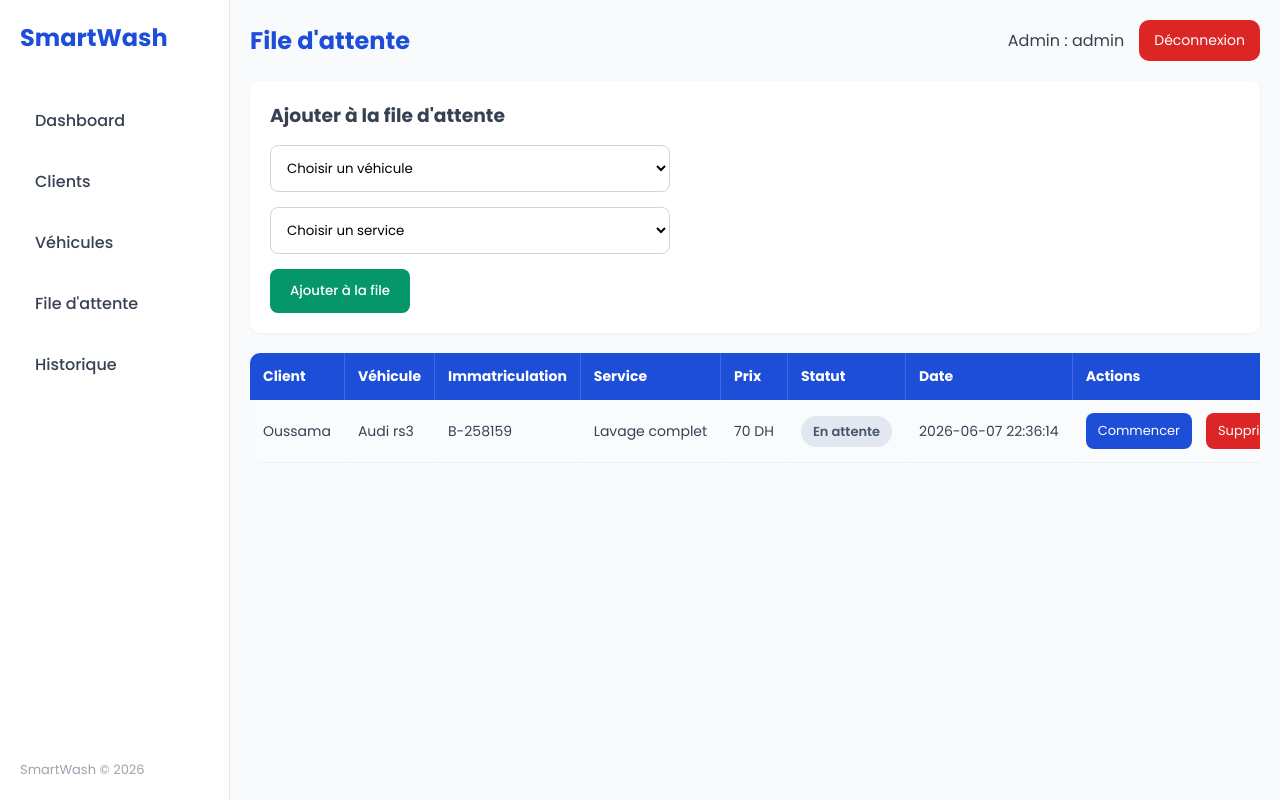
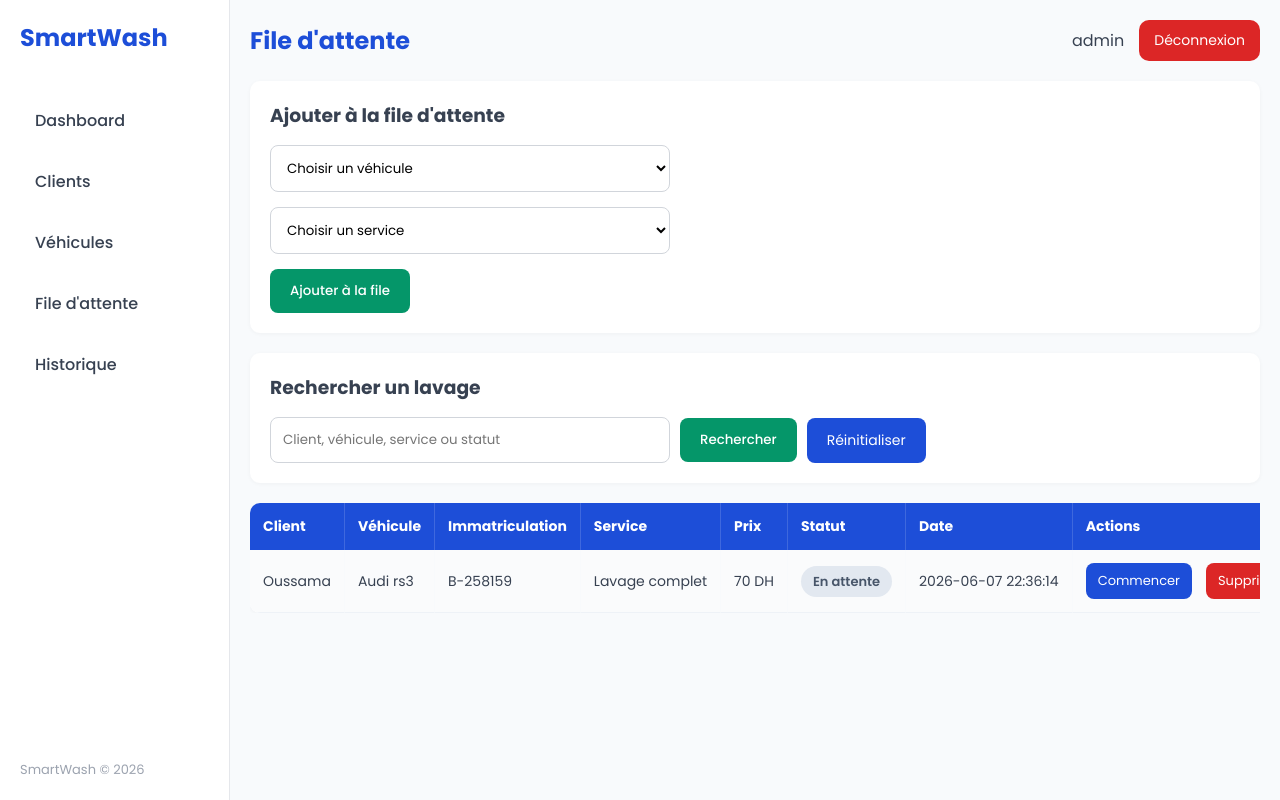
Before and after one commit to medalae0005/PFE, a PHP site: page /queue.php in a window 1280 px wide. Run offline with PHP 8.4, Linux system fonts and the light colour scheme; a user stored in the database is signed in; data comes from the database, SQL or seed files in the repository.

Commit message:
Enhance input validation and security in queue.php
Added input validation and error handling for adding a wash to the queue. Improved HTML output security by escaping variables.

```diff
--- a/SmartWash/pages/queue.php
+++ b/SmartWash/pages/queue.php
@@ -14,15 +14,31 @@ require '../config/database.php';
 // Ajouter un lavage à la file d'attente
 if (isset($_POST['ajouter'])) {
 
-    $id_voiture = $_POST['id_voiture'];
-    $id_service = $_POST['id_service'];
+    $id_voiture = trim($_POST['id_voiture']);
+    $id_service = trim($_POST['id_service']);
+
+    if ($id_voiture === '' || $id_service === '') {
+
+        $_SESSION['message'] = "Veuillez choisir un véhicule et un service.";
+
+    } else {
+
+        try {
 
             $sql = "INSERT INTO lavages(id_voiture, id_service) VALUES(?, ?)";
             $stmt = $pdo->prepare($sql);
             $stmt->execute([$id_voiture, $id_service]);
 
+            $_SESSION['message'] = "Le lavage a été ajouté à la file d'attente.";
+
             header("Location: queue.php");
             exit();
+
+        } catch (PDOException $e) {
+
+            $_SESSION['message'] = "Une erreur est survenue lors de l'ajout du lavage.";
+        }
+    }
 }
 
 // Modifier le statut d'un lavage
@@ -31,22 +47,25 @@ if (isset($_GET['status']) && isset($_GET['id'])) {
     $status = $_GET['status'];
     $id = $_GET['id'];
 
-    // Marquer le lavage comme terminé
     if ($status == 'terminee') {
 
         $sql = "UPDATE lavages SET statut = 'Terminé', date_fin = NOW() WHERE id_lavage = ?";
         $stmt = $pdo->prepare($sql);
         $stmt->execute([$id]);
 
-        // Simulation de notification WhatsApp
-        $_SESSION['message'] = "Notification WhatsApp envoyée au client.";
+        $_SESSION['message'] = "Lavage terminé. Notification WhatsApp envoyée au client.";
+
+    } elseif ($status == 'En cours') {
+
+        $sql = "UPDATE lavages SET statut = 'En cours' WHERE id_lavage = ?";
+        $stmt = $pdo->prepare($sql);
+        $stmt->execute([$id]);
+
+        $_SESSION['message'] = "Le lavage est maintenant en cours.";
 
     } else {
 
-        // Mettre le lavage en cours
-        $sql = "UPDATE lavages SET statut = ? WHERE id_lavage = ?";
-        $stmt = $pdo->prepare($sql);
-        $stmt->execute([$status, $id]);
+        $_SESSION['message'] = "Statut invalide.";
     }
 
     header("Location: queue.php");
@@ -58,11 +77,20 @@ if (isset($_GET['delete'])) {
 
     $id = $_GET['delete'];
 
+    try {
+
         $stmt = $pdo->prepare("DELETE FROM lavages WHERE id_lavage = ?");
         $stmt->execute([$id]);
 
+        $_SESSION['message'] = "Le lavage a été supprimé.";
+
         header("Location: queue.php");
         exit();
+
+    } catch (PDOException $e) {
+
+        $_SESSION['message'] = "Impossible de supprimer ce lavage.";
+    }
 }
 
 // Récupérer la liste des voitures avec le client
@@ -76,7 +104,49 @@ $voitures = $pdo->query($sqlVoitures);
 // Récupérer la liste des services
 $services = $pdo->query("SELECT * FROM services ORDER BY nom_service ASC");
 
+// Recherche des lavages
+$search = '';
+
+if (isset($_GET['search'])) {
+    $search = trim($_GET['search']);
+}
+
 // Récupérer la liste des lavages avec client, voiture et service
+if ($search != '') {
+
+    $sqlLavages = "SELECT lavages.*,
+                          voitures.marque,
+                          voitures.modele,
+                          voitures.immatriculation,
+                          clients.nom,
+                          services.nom_service,
+                          services.prix
+                   FROM lavages
+                   INNER JOIN voitures ON lavages.id_voiture = voitures.id_voiture
+                   INNER JOIN clients ON voitures.id_client = clients.id_client
+                   INNER JOIN services ON lavages.id_service = services.id_service
+                   WHERE clients.nom LIKE ?
+                   OR voitures.marque LIKE ?
+                   OR voitures.modele LIKE ?
+                   OR voitures.immatriculation LIKE ?
+                   OR services.nom_service LIKE ?
+                   OR lavages.statut LIKE ?
+                   ORDER BY lavages.date_arrivee DESC";
+
+    $stmt = $pdo->prepare($sqlLavages);
+    $stmt->execute([
+        "%$search%",
+        "%$search%",
+        "%$search%",
+        "%$search%",
+        "%$search%",
+        "%$search%"
+    ]);
+
+    $lavages = $stmt;
+
+} else {
+
     $sqlLavages = "SELECT lavages.*,
                           voitures.marque,
                           voitures.modele,
@@ -91,6 +161,7 @@ $sqlLavages = "SELECT lavages.*,
                    ORDER BY lavages.date_arrivee DESC";
 
     $lavages = $pdo->query($sqlLavages);
+}
 ?>
 
 <!DOCTYPE html>
@@ -135,18 +206,20 @@ $lavages = $pdo->query($sqlLavages);
             <h2>File d'attente</h2>
 
             <div class="admin-info">
-                <span>Admin : <?php echo $_SESSION['admin']; ?></span>
+                <span>
+                    <?php echo htmlspecialchars($_SESSION['admin'], ENT_QUOTES, 'UTF-8'); ?>
+                </span>
                 <a href="logout.php" class="logout-btn">Déconnexion</a>
             </div>
 
         </header>
 
-        <!-- Message de notification WhatsApp simulée -->
+        <!-- Message -->
         <?php
         if (isset($_SESSION['message'])) {
 
             echo "<div class='success-message'>";
-            echo $_SESSION['message'];
+            echo htmlspecialchars($_SESSION['message'], ENT_QUOTES, 'UTF-8');
             echo "</div>";
 
             unset($_SESSION['message']);
@@ -165,11 +238,11 @@ $lavages = $pdo->query($sqlLavages);
 
                     <?php
                     while ($voiture = $voitures->fetch()) {
-                        echo "<option value='" . $voiture['id_voiture'] . "'>";
-                        echo $voiture['nom'] . " - ";
-                        echo $voiture['marque'] . " ";
-                        echo $voiture['modele'] . " (";
-                        echo $voiture['immatriculation'] . ")";
+                        echo "<option value='" . htmlspecialchars($voiture['id_voiture'], ENT_QUOTES, 'UTF-8') . "'>";
+                        echo htmlspecialchars($voiture['nom'], ENT_QUOTES, 'UTF-8') . " - ";
+                        echo htmlspecialchars($voiture['marque'], ENT_QUOTES, 'UTF-8') . " ";
+                        echo htmlspecialchars($voiture['modele'], ENT_QUOTES, 'UTF-8') . " (";
+                        echo htmlspecialchars($voiture['immatriculation'], ENT_QUOTES, 'UTF-8') . ")";
                         echo "</option>";
                     }
                     ?>
@@ -181,9 +254,9 @@ $lavages = $pdo->query($sqlLavages);
 
                     <?php
                     while ($service = $services->fetch()) {
-                        echo "<option value='" . $service['id_service'] . "'>";
-                        echo $service['nom_service'] . " - ";
-                        echo rtrim(rtrim($service['prix'], '0'), '.') . " DH";
+                        echo "<option value='" . htmlspecialchars($service['id_service'], ENT_QUOTES, 'UTF-8') . "'>";
+                        echo htmlspecialchars($service['nom_service'], ENT_QUOTES, 'UTF-8') . " - ";
+                        echo htmlspecialchars(number_format($service['prix'], 0, '.', ' '), ENT_QUOTES, 'UTF-8') . " DH";
                         echo "</option>";
                     }
                     ?>
@@ -193,6 +266,30 @@ $lavages = $pdo->query($sqlLavages);
                 <button type="submit" name="ajouter">
                     Ajouter à la file
                 </button>
+
+            </form>
+
+        </section>
+
+        <!-- Barre de recherche -->
+        <section class="form-box">
+
+            <h3>Rechercher un lavage</h3>
+
+            <form method="GET" class="search-form">
+
+                <input type="text"
+                       name="search"
+                       placeholder="Client, véhicule, service ou statut"
+                       value="<?php echo htmlspecialchars($search, ENT_QUOTES, 'UTF-8'); ?>">
+
+                <button type="submit">
+                    Rechercher
+                </button>
+
+                <a href="queue.php" class="btn-back">
+                    Réinitialiser
+                </a>
 
             </form>
 
@@ -219,15 +316,15 @@ $lavages = $pdo->query($sqlLavages);
 
                     echo "<tr>";
 
-                    echo "<td>" . $lavage['nom'] . "</td>";
+                    echo "<td>" . htmlspecialchars($lavage['nom'], ENT_QUOTES, 'UTF-8') . "</td>";
 
-                    echo "<td>" . $lavage['marque'] . " " . $lavage['modele'] . "</td>";
+                    echo "<td>" . htmlspecialchars($lavage['marque'], ENT_QUOTES, 'UTF-8') . " " . htmlspecialchars($lavage['modele'], ENT_QUOTES, 'UTF-8') . "</td>";
 
-                    echo "<td>" . $lavage['immatriculation'] . "</td>";
+                    echo "<td>" . htmlspecialchars($lavage['immatriculation'], ENT_QUOTES, 'UTF-8') . "</td>";
 
-                    echo "<td>" . $lavage['nom_service'] . "</td>";
+                    echo "<td>" . htmlspecialchars($lavage['nom_service'], ENT_QUOTES, 'UTF-8') . "</td>";
 
-                    echo "<td>" . rtrim(rtrim($lavage['prix'], '0'), '.') . " DH</td>";
+                    echo "<td>" . htmlspecialchars(number_format($lavage['prix'], 0, '.', ' '), ENT_QUOTES, 'UTF-8') . " DH</td>";
 
                     echo "<td>";
 
@@ -241,18 +338,18 @@ $lavages = $pdo->query($sqlLavages);
 
                     echo "</td>";
 
-                    echo "<td>" . $lavage['date_arrivee'] . "</td>";
+                    echo "<td>" . htmlspecialchars($lavage['date_arrivee'], ENT_QUOTES, 'UTF-8') . "</td>";
 
                     echo "<td>";
                     echo "<div class='actions'>";
 
                     if ($lavage['statut'] == 'En attente') {
-                        echo "<a class='btn-back' href='?status=En cours&id=" . $lavage['id_lavage'] . "'>Commencer</a>";
+                        echo "<a class='btn-back' href='?status=En cours&id=" . htmlspecialchars($lavage['id_lavage'], ENT_QUOTES, 'UTF-8') . "'>Commencer</a>";
                     } elseif ($lavage['statut'] == 'En cours') {
-                        echo "<a class='btn-back' href='?status=terminee&id=" . $lavage['id_lavage'] . "'>Terminer</a>";
+                        echo "<a class='btn-back' href='?status=terminee&id=" . htmlspecialchars($lavage['id_lavage'], ENT_QUOTES, 'UTF-8') . "'>Terminer</a>";
                     }
 
-                    echo "<a class='btn-delete' href='?delete=" . $lavage['id_lavage'] . "'>Supprimer</a>";
+                    echo "<a class='btn-delete' href='?delete=" . htmlspecialchars($lavage['id_lavage'], ENT_QUOTES, 'UTF-8') . "'>Supprimer</a>";
 
                     echo "</div>";
                     echo "</td>";
@@ -271,5 +368,20 @@ $lavages = $pdo->query($sqlLavages);
 
 <script src="../assets/js/script.js"></script>
 
+<script>
+const searchInput = document.querySelector('input[name="search"]');
+
+if (searchInput && searchInput.value.trim() !== '') {
+
+    const results = document.querySelector('.table-container');
+
+    if (results) {
+        results.scrollIntoView({
+            behavior: 'smooth'
+        });
+    }
+}
+</script>
+
 </body>
 </html>
```
Lines whose indentation alone changed are shown as unchanged.
